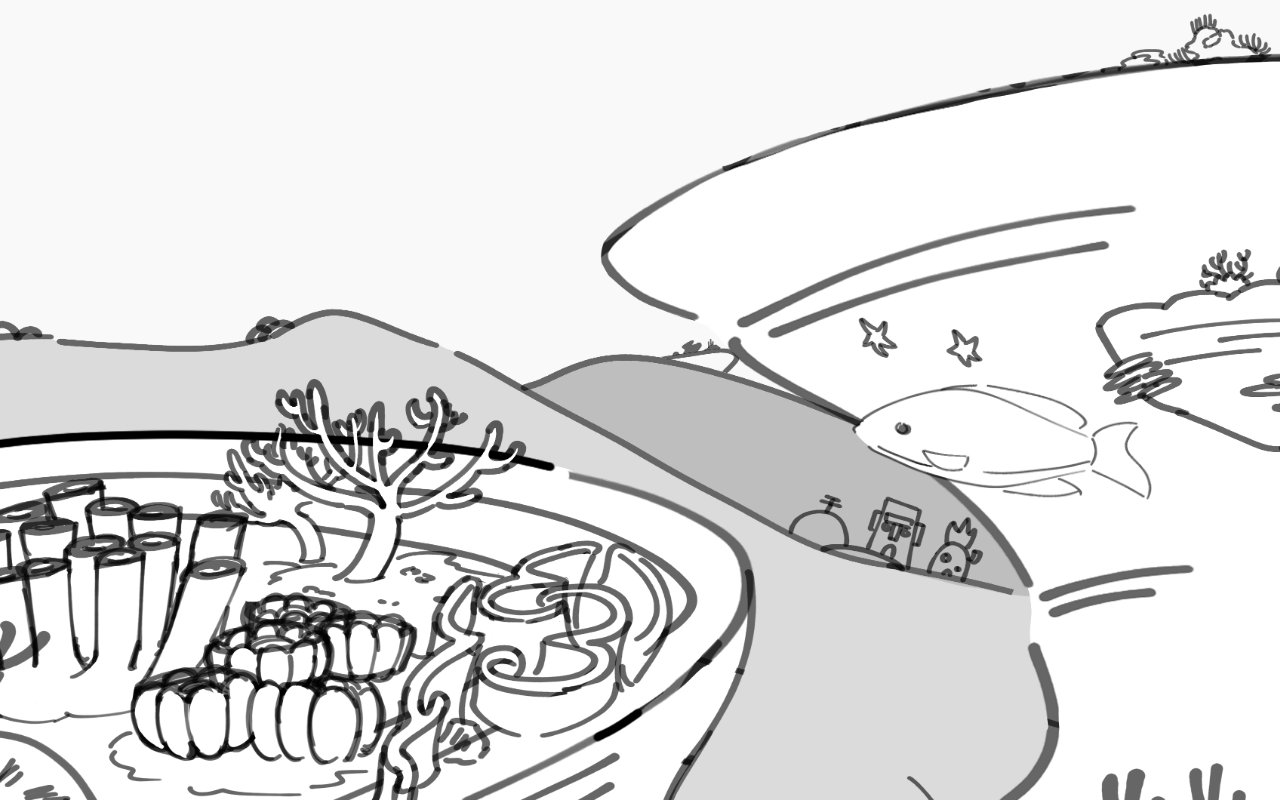
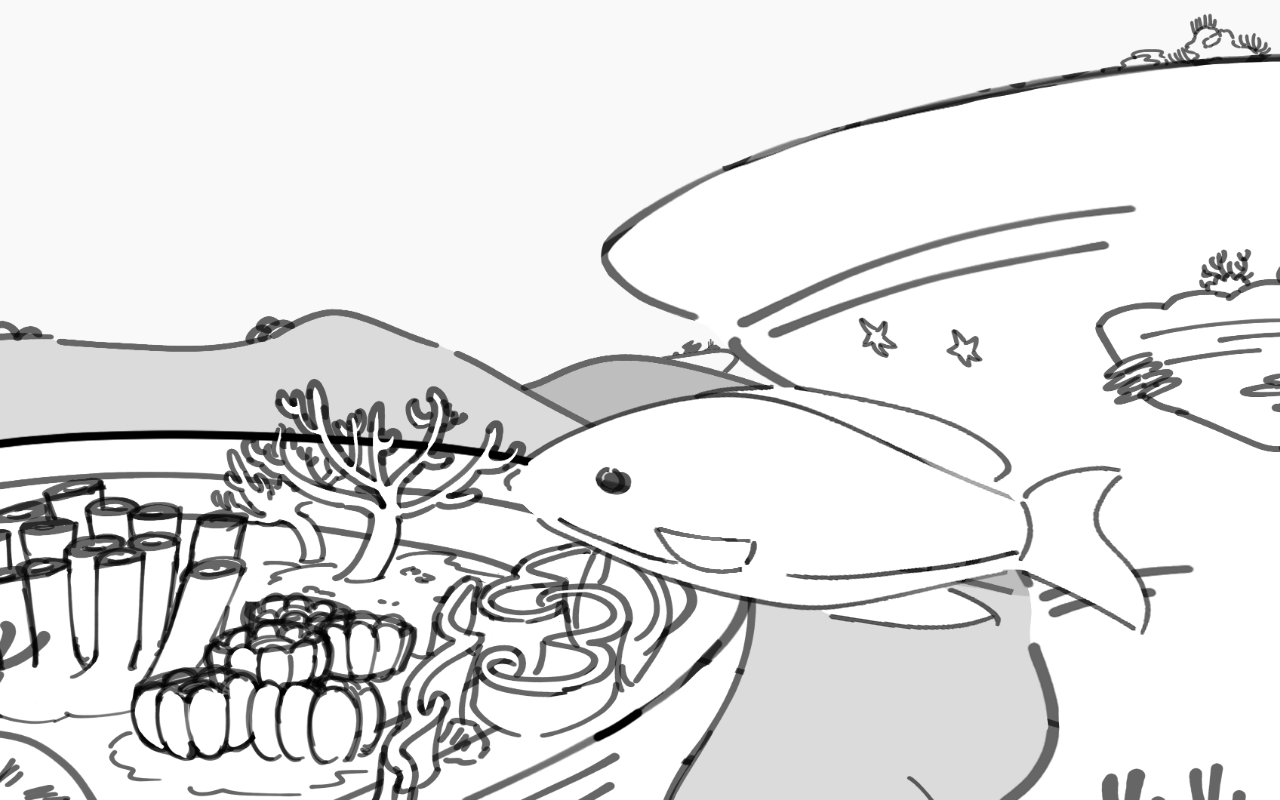
Before and after one commit to jingeo-gongsajang/arte-ocean, a plain HTML site: page index.html in a window 1280 px wide. Drawn offline with Linux system fonts and the light colour scheme.

Commit message:
Update index.html

```diff
--- a/index.html
+++ b/index.html
@@ -41,7 +41,7 @@
             position: absolute;
             top: 30%; /* 시작 위치는 화면 위 30% */
             right: -300px; /* 화면 오른쪽 밖에서 시작 */
-            width: 300px; /* 이미지 크기 */
+            width: 15%px; /* 이미지 크기 */
             height: auto;
             object-fit: contain; /* 비율을 유지하며 크기 조정 */
             animation: fishAppear 2s ease-out forwards, fishMoveUpDown 2s ease-in-out infinite; /* 등장 애니메이션 + 위아래 왕복 애니메이션 */
```
